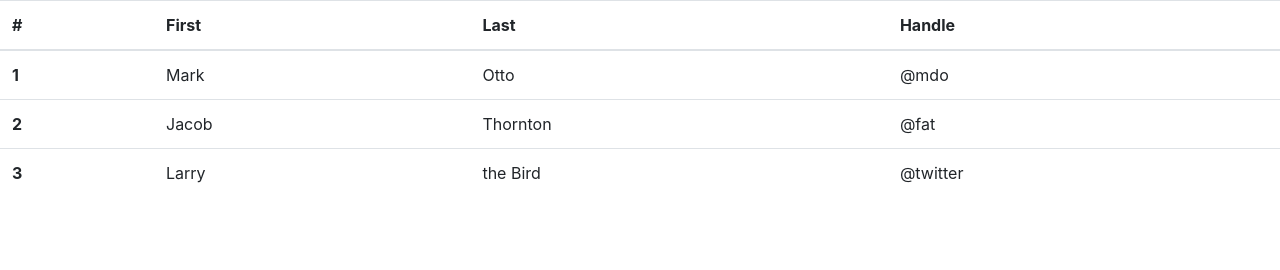
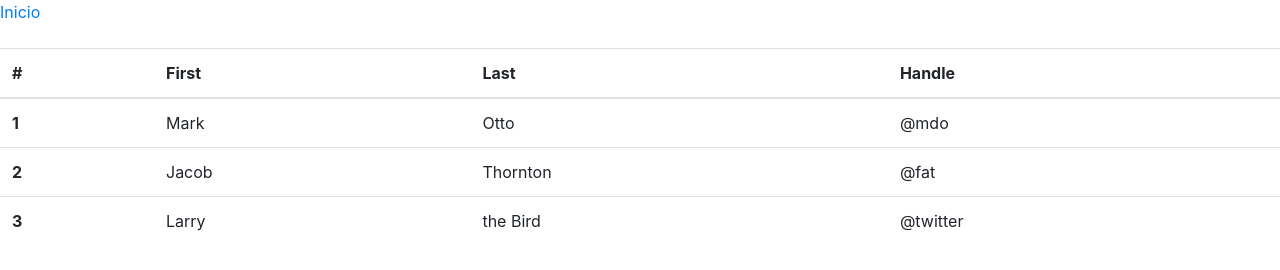
Before and after one commit to mariozeledon/efpp-mariomorales, a plain HTML site: page tabla.html in a window 1280 px wide. Drawn offline with nearby package versions, Linux system fonts and the light colour scheme.

Commit message:
Enlace para ventana de inicio

```diff
--- a/tabla.html
+++ b/tabla.html
@@ -11,6 +11,8 @@
     <title>201805909</title>
   </head>
   <body>
+    <a href="index.html">Inicio</a>
+    <br><br>
     <table class="table">
         <thead>
           <tr>
@@ -41,6 +43,7 @@
           </tr>
         </tbody>
       </table>
+
     <script src="https://code.jquery.com/jquery-3.5.1.slim.min.js" integrity="sha384-DfXdz2htPH0lsSSs5nCTpuj/zy4C+OGpamoFVy38MVBnE+IbbVYUew+OrCXaRkfj" crossorigin="anonymous"></script>
     <script src="https://cdn.jsdelivr.net/npm/bootstrap@4.5.3/dist/js/bootstrap.bundle.min.js" integrity="sha384-ho+j7jyWK8fNQe+A12Hb8AhRq26LrZ/JpcUGGOn+Y7RsweNrtN/tE3MoK7ZeZDyx" crossorigin="anonymous"></script>
   </body>
```
Also changed, not shown: lista.html (+2 -0 lines).
